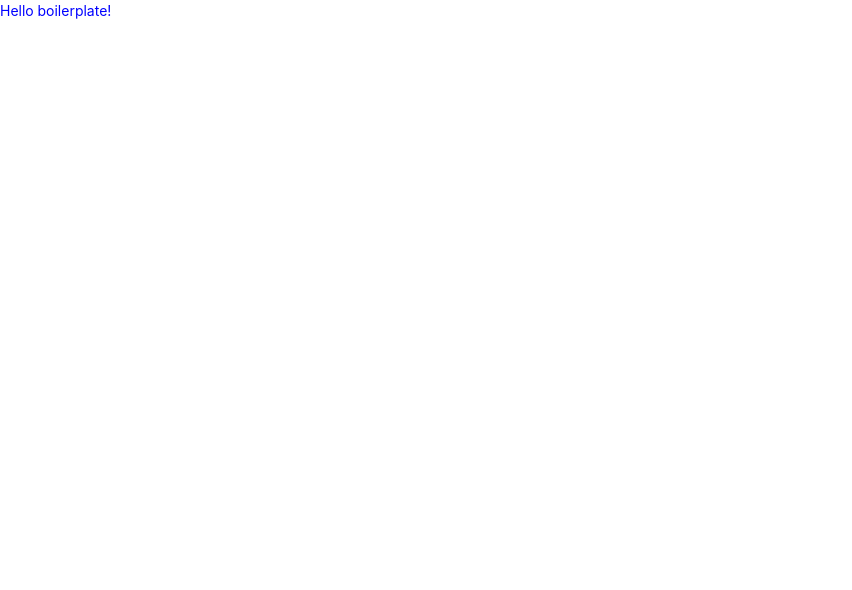
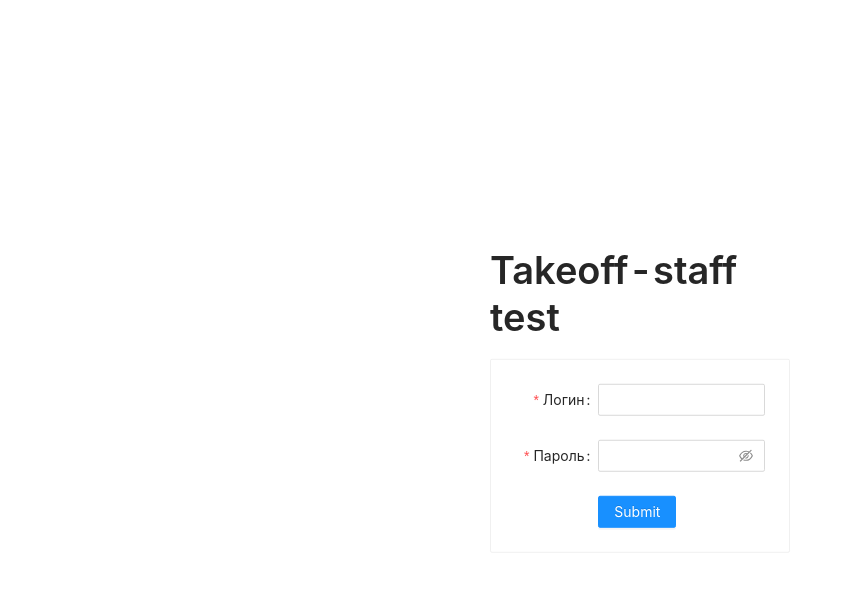
Before and after one commit to tjnk24/tstaff-test, a React app: page / in a window 1280 px wide. Shown: the top 590 px of the page, without its empty margins (0-852 px from the left). Built offline with nearby package versions, Linux system fonts and the light colour scheme.

Commit message:
integrating react-router, making auth page

```diff
--- a/package.json
+++ b/package.json
@@ -24,6 +24,7 @@
     "@types/react": "^16.9.37",
     "@types/react-bootstrap": "^1.0.1",
     "@types/react-dom": "^16.9.8",
+    "@types/react-router-dom": "^5.1.6",
     "@types/styled-components": "^5.1.0",
     "@typescript-eslint/eslint-plugin": "^3.3.0",
     "@typescript-eslint/parser": "^3.3.0",
--- a/src/components/app/index.tsx
+++ b/src/components/app/index.tsx
@@ -1,12 +1,12 @@
-import React from 'react';
-import { DatePicker } from 'antd';
+import React, { FC } from 'react';
+import { Redirect, Route, Switch } from 'react-router-dom';
+import Auth from '@pages/auth';
 
-import TempDiv from './style';
-
-const App = () => (
-  <TempDiv>
-    Hello boilerplate!
-  </TempDiv>
+const App: FC = () => (
+  <Switch>
+    <Route exact path="/" component={Auth} />
+    <Redirect to="/" />
+  </Switch>
 );
 
 export default App;
--- a/src/components/app/style.ts
+++ /dev/null
@@ -1,11 +0,0 @@
-import styled from 'styled-components';
-
-const TempDiv = styled.div`
-    color: blue;
-
-    div {
-        color: red;
-    }
-`;
-
-export default TempDiv;
--- /dev/null
+++ b/src/components/auth-form/index.tsx
@@ -0,0 +1,74 @@
+import React, { FC } from 'react';
+import { Button, Card } from 'antd';
+import Input from 'antd/lib/input';
+import Form from './style';
+
+const layout = {
+  labelCol: {
+    span: 8,
+  },
+  wrapperCol: {
+    span: 16,
+  },
+};
+
+const tailLayout = {
+  wrapperCol: {
+    offset: 8,
+    span: 16,
+  },
+};
+
+const AuthForm: FC = () => {
+  return (
+    <Card>
+      <Form
+        {...layout}
+        name="basic"
+        initialValues={{
+          remember: true,
+        }}
+      >
+        <Form.Item
+          label="Логин"
+          name="username"
+          rules={[
+            {
+              required: true,
+              message: 'Please input your username!',
+            },
+          ]}
+        >
+          <Input />
+        </Form.Item>
+
+        <Form.Item
+          label="Пароль"
+          name="password"
+          rules={[
+            {
+              required: true,
+              message: 'Please input your password!',
+            },
+          ]}
+        >
+          <Input.Password />
+        </Form.Item>
+
+        <Form.Item
+          {...tailLayout}
+          style={{ marginBottom: 0 }}
+        >
+          <Button
+            type="primary"
+            htmlType="submit"
+          >
+            Submit
+          </Button>
+        </Form.Item>
+      </Form>
+    </Card>
+  );
+};
+
+export default AuthForm;
--- /dev/null
+++ b/src/components/auth-form/style.ts
@@ -0,0 +1,10 @@
+import styled from 'styled-components';
+import { default as AntdForm } from 'antd/lib/form';
+
+const Form = styled(AntdForm)`
+  div {
+    font-size: 12px;
+  }
+`;
+
+export default Form;
--- a/src/index.tsx
+++ b/src/index.tsx
@@ -1,9 +1,13 @@
 import 'antd/dist/antd.css';
 import React from 'react';
 import { render } from 'react-dom';
+import { BrowserRouter } from 'react-router-dom';
 import App from '@components/app';
 
-render(
-  <App />,
-  document.getElementById('root'),
+const app = (
+  <BrowserRouter>
+    <App />
+  </BrowserRouter>
 );
+
+render(app, document.getElementById('root'));
--- /dev/null
+++ b/src/pages/auth/index.tsx
@@ -0,0 +1,15 @@
+import React, { FC } from 'react';
+import Title from 'antd/lib/typography/Title';
+import AuthForm from '@components/auth-form';
+import Wrapper from './style';
+
+const Auth: FC = () => {
+  return (
+    <Wrapper>
+      <Title>Takeoff-staff test</Title>
+      <AuthForm />
+    </Wrapper>
+  );
+};
+
+export default Auth;
--- /dev/null
+++ b/src/pages/auth/style.ts
@@ -0,0 +1,13 @@
+import styled from 'styled-components';
+
+const Wrapper = styled.div`
+  width: 300px;
+  position: absolute;
+  top: 50%;
+  left: 50%;
+  -moz-transform: translateX(-50%) translateY(-50%);
+  -webkit-transform: translateX(-50%) translateY(-50%);
+  transform: translateX(-50%) translateY(-50%);
+`;
+
+export default Wrapper;
--- a/tsconfig.json
+++ b/tsconfig.json
@@ -11,6 +11,7 @@
         "baseUrl": ".",
         "paths": {
             "@components/*": ["src/components/*"],
+            "@pages/*": ["src/pages/*"],
         }
     }
 }
--- a/webpack.config.js
+++ b/webpack.config.js
@@ -54,6 +54,7 @@ module.exports = {
     extensions: ['.ts', '.tsx', '.js'],
     alias: {
       '@components': path.resolve(__dirname, 'src', 'components'),
+      '@pages': path.resolve(__dirname, 'src', 'pages'),
     },
   },
   plugins: [
```
Also changed, not shown: 1 other file (tests, documents, lock files or other folders).
